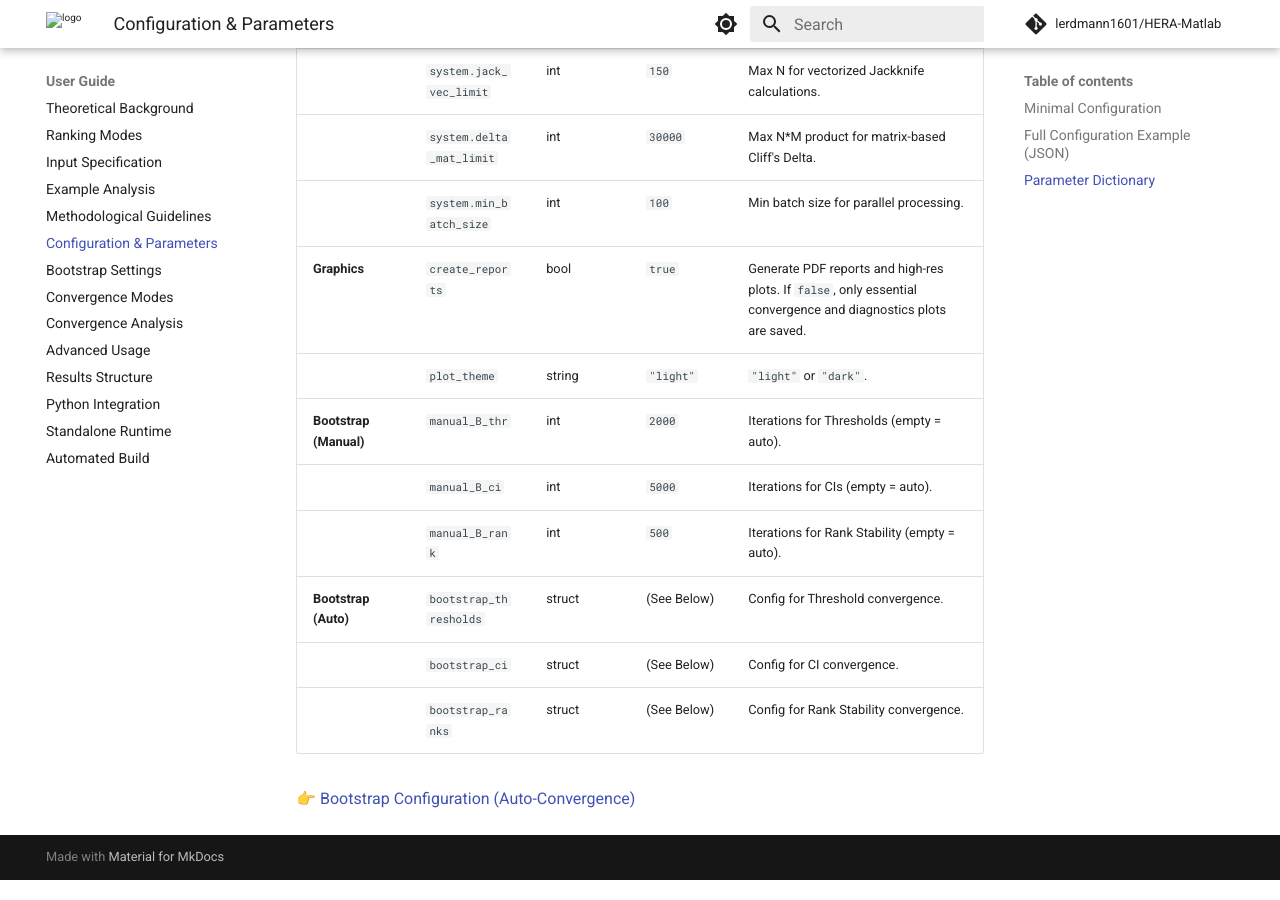
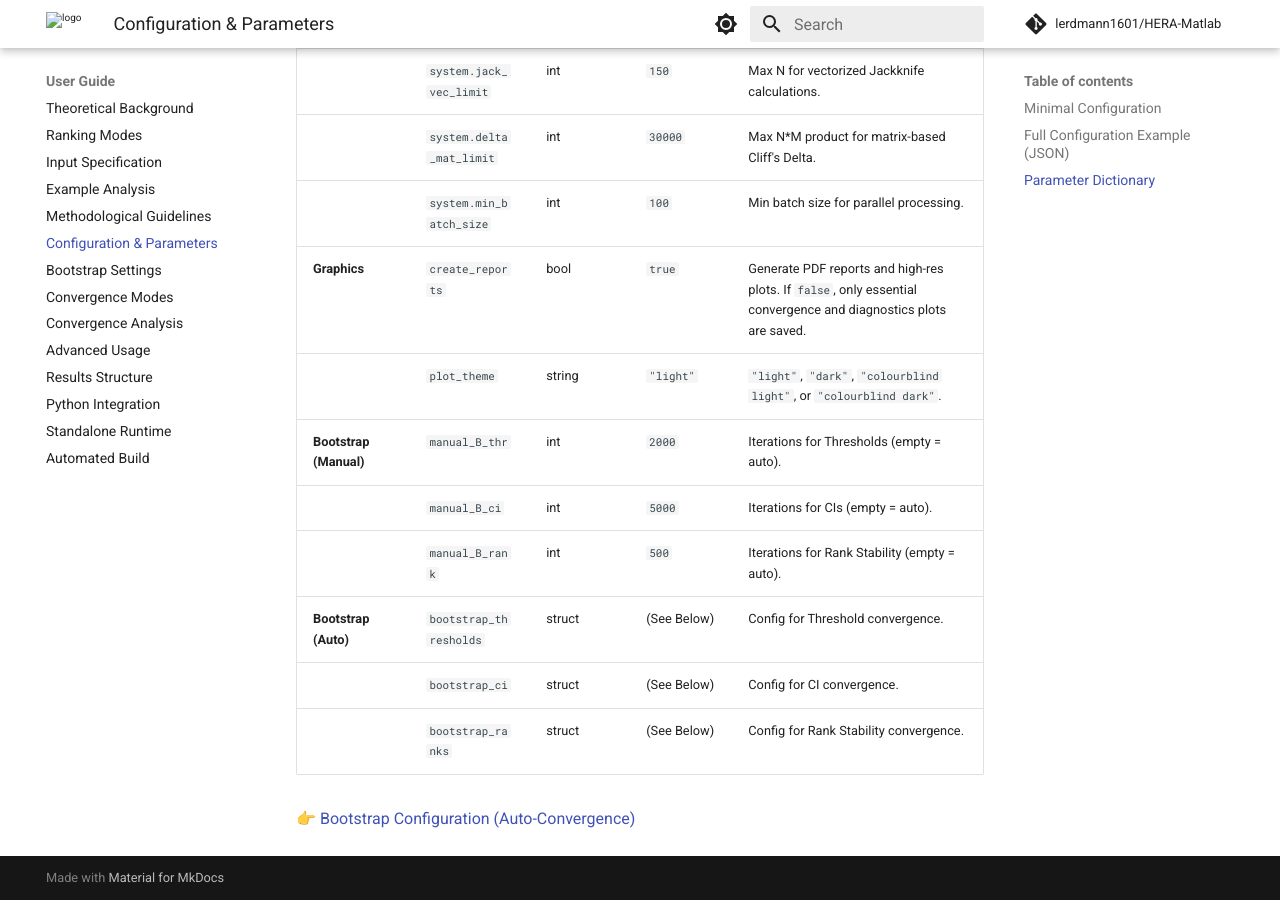
Before and after one commit to lerdmann1601/HERA-Matlab, an MkDocs documentation site: the page built from docs/Configuration_&_Parameters.md, in a window 1280 px wide and 900 px high, scrolled down 3146 px. Built offline with MkDocs 1.6.1 and Material for MkDocs 9.7.7, drawn with Linux system fonts in a browser that asks for light colours; comment, search, counter and statistics services are not loaded.

Commit message:
docs: Add "colourblind light" and "colourblind dark" options to the `plot_theme` documentation.

```diff
--- a/docs/Configuration_&_Parameters.md
+++ b/docs/Configuration_&_Parameters.md
@@ -116,7 +116,7 @@ Parameters inside `system` and `bootstrap_*` must be nested correctly as shown.
 | | `system.delta_mat_limit` | int | `30000` | Max N*M product for matrix-based Cliff's Delta. |
 | | `system.min_batch_size` | int | `100` | Min batch size for parallel processing. |
 | **Graphics** | `create_reports` | bool | `true` | Generate PDF reports and high-res plots. If `false`, only essential convergence and diagnostics plots are saved. |
-| | `plot_theme` | string | `"light"` | `"light"` or `"dark"`. |
+| | `plot_theme` | string | `"light"` | `"light"`, `"dark"`, `"colourblind light"`, or `"colourblind dark"`. |
 | **Bootstrap (Manual)** | `manual_B_thr` | int | `2000` | Iterations for Thresholds (empty = auto). |
 | | `manual_B_ci` | int | `5000` | Iterations for CIs (empty = auto). |
 | | `manual_B_rank` | int | `500` | Iterations for Rank Stability (empty = auto). |
```
